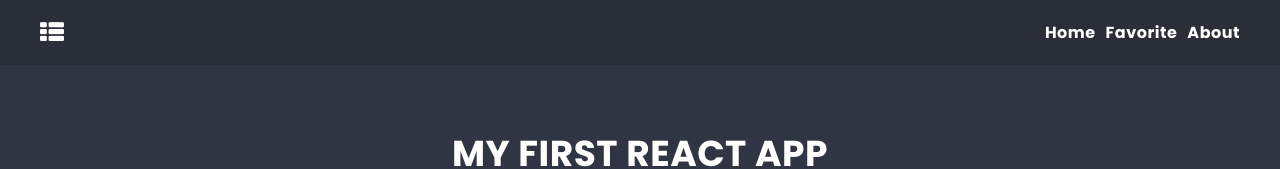
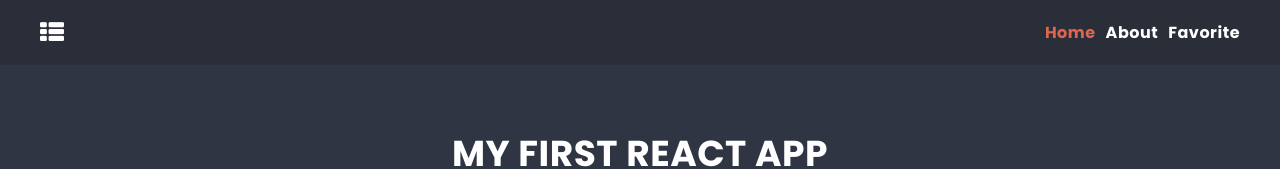
Before and after one commit to KamilKorczek/react-app, a React (Create React App) app: page / in a window 1280 px wide. Shown: the top 169 px of the page. Built offline with nearby package versions, Linux system fonts and the light colour scheme.

Commit message:
Adding an active link in the navbar

```diff
--- a/src/components/NavBar/NavBar.js
+++ b/src/components/NavBar/NavBar.js
@@ -1,5 +1,6 @@
 import styles from './NavBar.module.scss';
 import 'font-awesome/css/font-awesome.min.css';
+import { NavLink } from 'react-router-dom';
 
 const NavBar = () => {
 
@@ -13,9 +14,9 @@ const NavBar = () => {
         </div>
 
         <div>
-            <a href='/'>Home</a>
-            <a href='/favorite'>Favorite</a>
-            <a href='/about'>About</a>
+          <NavLink className={({ isActive }) => isActive ? styles.linkActive : undefined} to="/">Home</NavLink>
+          <NavLink className={({ isActive }) => isActive ? styles.linkActive : undefined} to="/about">About</NavLink>
+          <NavLink className={({ isActive }) => isActive ? styles.linkActive : undefined} to="/favorite">Favorite</NavLink>
         </div>
       </div>
     </nav>
```
Lines whose indentation alone changed are shown as unchanged.
